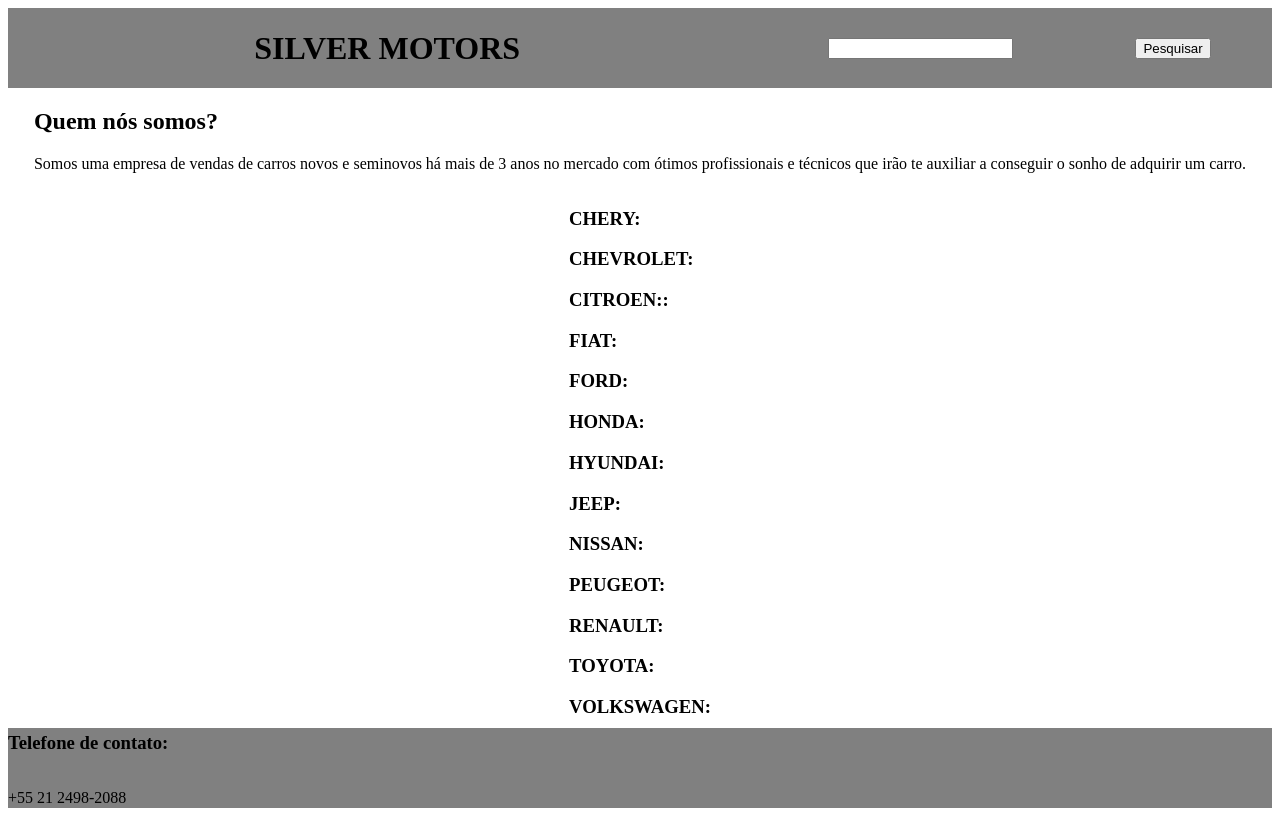
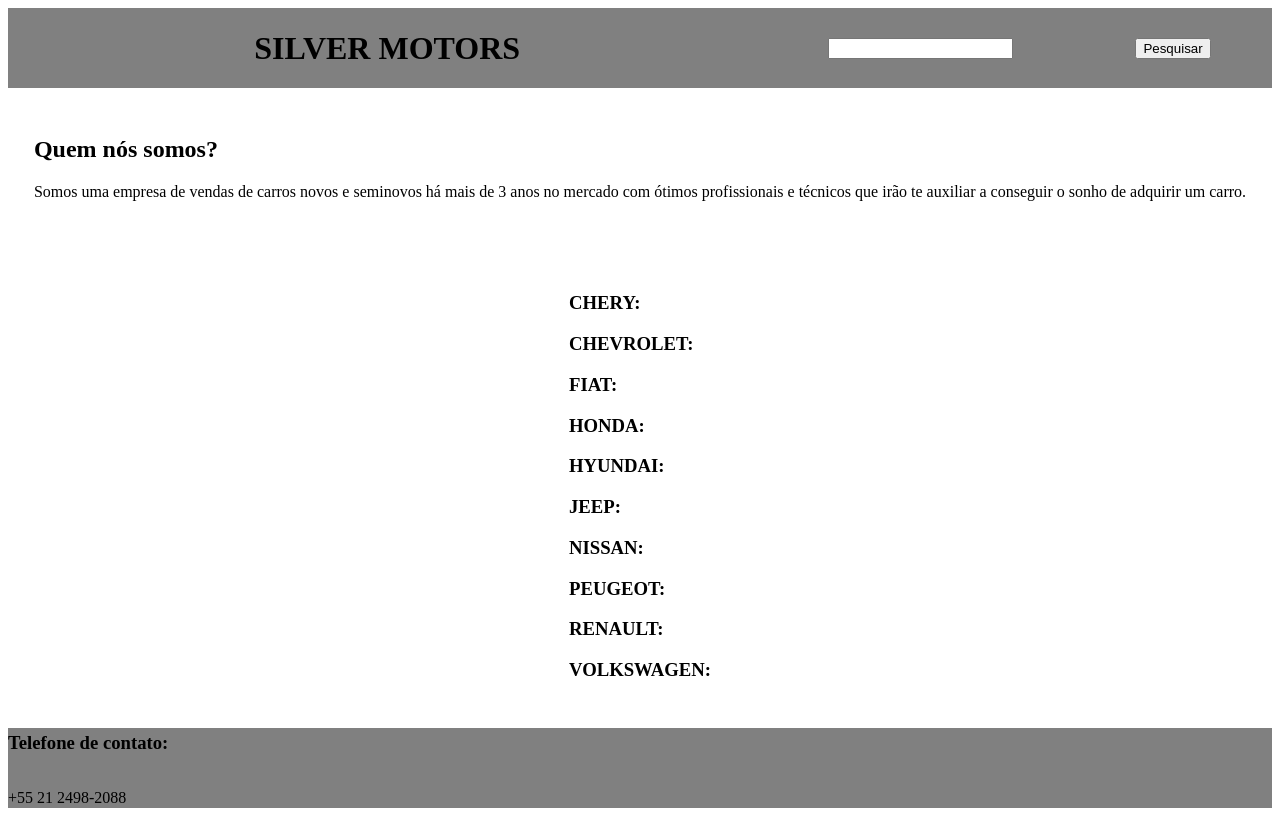
Before and after one commit to leotanaka4/QuartaEntregaPAME, a React (Create React App) app in the folder silver-motors/: page / in a window 1280 px wide. Built offline with nearby package versions, Linux system fonts and the light colour scheme.

Commit message:
Eliminando montadoras

```diff
--- a/silver-motors/src/App.js
+++ b/silver-motors/src/App.js
@@ -29,13 +29,7 @@
             <h3>CHEVROLET:</h3>
           </div>
           <div class="carros">
-            <h3>CITROEN::</h3>
-          </div>
-          <div class="carros">
             <h3>FIAT:</h3>
-          </div>
-          <div class="carros">
-            <h3>FORD:</h3>
           </div>
           <div class="carros">
             <h3>HONDA:</h3>
@@ -56,9 +50,6 @@
             <h3>RENAULT:</h3>
           </div>
           <div class="carros">
-            <h3>TOYOTA:</h3>
-          </div>
-          <div class="carros">
             <h3>VOLKSWAGEN:</h3>
           </div>
         </div>
```
